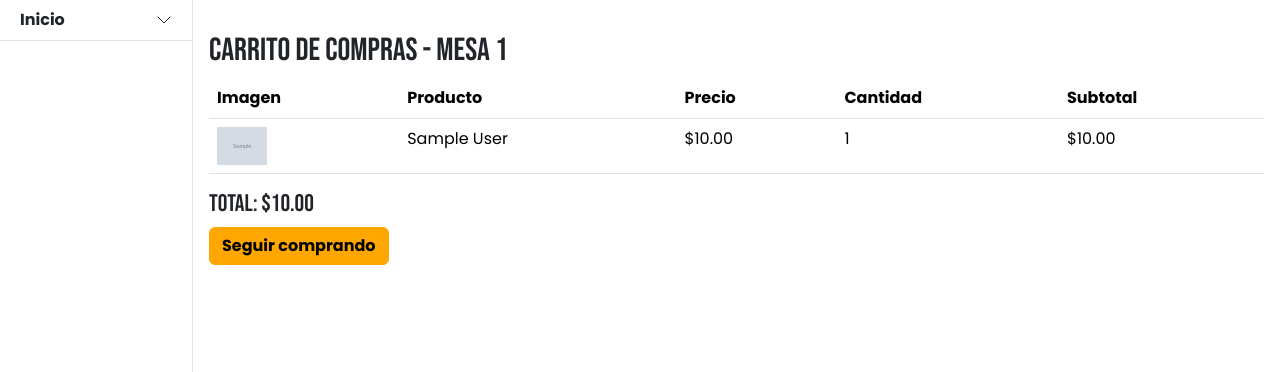
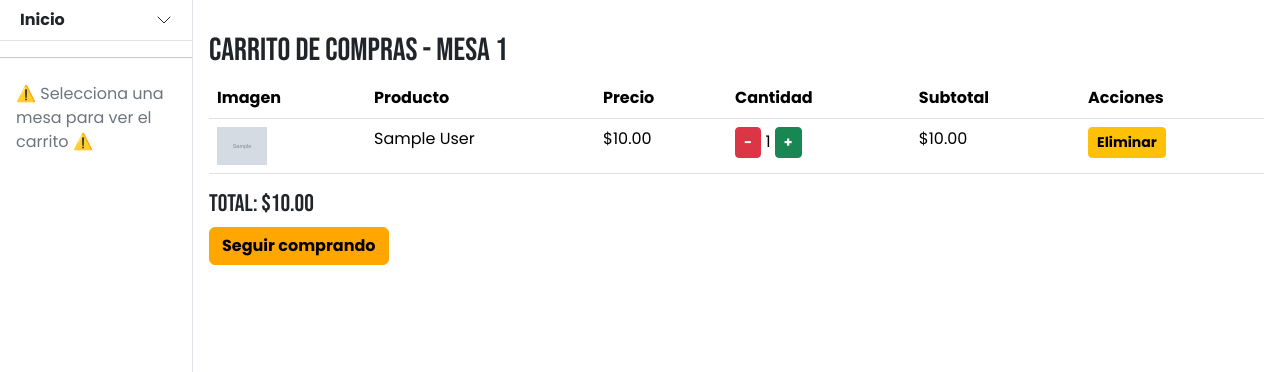
Before and after one commit to juan1144/fitomenu, a Django app: page /menu/ver_carrito/1/ in a window 1280 px wide. Shown: the part 48-420 px from the top of the page. Run offline with Django 5.2, Linux system fonts and the light colour scheme; tables that the repository leaves empty hold one stand-in row (values such as "Sample post"); grey boxes marked "Sample" are stand-in pictures; some libraries are stand-ins or nearby versions; some web fonts are replaced.

Commit message:
Fix: Menu and cart

```diff
--- a/menu/urls.py
+++ b/menu/urls.py
@@ -1,9 +1,15 @@
 from django.urls import path
-from .views import Menu_Productos, agregar_al_carrito, ver_carrito
+from .views import (Menu_Productos, agregar_al_carrito, ver_carrito,
+modificar_carrito, obtener_carrito_actual,quitar_del_carrito,eliminar_del_carrito, marcar_pedido_entregado)
 app_name = "menu"
 
 urlpatterns = [
-    path('menu/', Menu_Productos, name='Menu_Productos'),
+    path('', Menu_Productos, name='Menu_Productos'),
     path('carrito/<int:producto_id>/<int:numero_mesa>/<int:cantidad>/', agregar_al_carrito, name='Carrito'),
+    path('carrito/modificar/<int:producto_id>/<int:numero_mesa>/<int:cantidad>/', modificar_carrito, name='modificar_carrito'),
     path('ver_carrito/<int:numero_mesa>/', ver_carrito, name='ver_carrito'),
+    path("carrito_actual/", obtener_carrito_actual, name="carrito_actual"),
+    path('carrito/quitar/<int:producto_id>/', quitar_del_carrito, name='quitar_del_carrito'),
+    path('carrito/eliminar/<int:producto_id>/', eliminar_del_carrito, name='eliminar_del_carrito'),
+    path('pedido/entregado/<int:pedido_id>/', marcar_pedido_entregado, name='marcar_pedido_entregado'),
 ]
--- a/menu/views.py
+++ b/menu/views.py
@@ -7,20 +7,29 @@ from django.http import JsonResponse
 
 # Create your views here.
 def Menu_Productos(request):
+    numero_mesa = request.session.get('numero_mesa', None)
+
+    # Si se cambia de mesa, limpiar el carrito si no hay pedido activo
+    if numero_mesa:
+        pedido = Pedido.objects.filter(numero_mesa=numero_mesa, estado='preparacion').first()
+        if not pedido:  # Si no hay pedido, se reinicia el carrito
+            request.session['carrito'] = {}
+            request.session['carrito_total'] = 0
+
     producto = Producto.objects.all()
-    numero_mesa = request.session.get('numero_mesa', None)  # Obtener el número de mesa de la sesión
     return render(
         request, 'menu/menu_lista.html',
-          {"show_sidebar": False,
-           "producto":producto,
+          {"show_sidebar": True,
+           "producto": producto,
            "numero_mesa": numero_mesa})
 
 # Vista para agregar productos al carrito
 def agregar_al_carrito(request, producto_id, numero_mesa, cantidad):
     if request.method == "POST":
-
-        # Guardamos el número de mesa en la sesión
-        request.session['numero_mesa'] = numero_mesa
+        # Guardar el número de mesa en la sesión
+        if request.session.get('numero_mesa') != numero_mesa:
+            request.session['numero_mesa'] = numero_mesa
+            request.session['carrito'] = {}  # Limpiar carrito al cambiar de mesa
 
         producto = get_object_or_404(Producto, id=producto_id)
 
@@ -41,15 +50,41 @@ def agregar_al_carrito(request, producto_id, numero_mesa, cantidad):
             detalle.precio_total = detalle.cantidad * producto.precio
             detalle.save()
 
-        # Actualizar el precio total del pedido
+        # Actualizar precio total del pedido
         pedido.precio_total = pedido.detalles.aggregate(Sum('precio_total'))['precio_total__sum'] or 0
         pedido.save()
 
+        # Actualizar total de productos en la sesión
         total_items = sum(d.cantidad for d in pedido.detalles.all())
+        request.session['carrito_total'] = total_items
 
         return JsonResponse({"success": True, "total_items": total_items})
 
     return JsonResponse({"success": False}, status=400)
+
+def modificar_carrito(request, producto_id, numero_mesa, cantidad):
+    if request.method == "POST":
+        pedido = Pedido.objects.filter(numero_mesa=numero_mesa, estado='preparacion').first()
+        if not pedido:
+            return JsonResponse({'error': 'No hay pedido en curso'}, status=400)
+
+        detalle = DetallePedido.objects.filter(pedido=pedido, producto_id=producto_id).first()
+
+        if detalle:
+            if cantidad > 0:
+                detalle.cantidad = cantidad
+                detalle.precio_total = detalle.cantidad * detalle.producto.precio
+                detalle.save()
+            else:
+                detalle.delete()  # Si la cantidad es 0, eliminar el producto
+
+            # Actualizar el precio total del pedido
+            pedido.precio_total = pedido.detalles.aggregate(Sum('precio_total'))['precio_total__sum'] or 0
+            pedido.save()
+
+        return JsonResponse({'mensaje': 'Carrito actualizado', 'precio_total': pedido.precio_total})
+
+    return JsonResponse({'error': 'Método no permitido'}, status=405)
 
 def ver_carrito(request, numero_mesa):
     pedido = Pedido.objects.filter(numero_mesa=numero_mesa, estado='preparacion').first()
@@ -59,3 +94,77 @@ def ver_carrito(request, numero_mesa):
         "pedido": pedido,
         "detalles": detalles
     })
+
+def obtener_carrito_actual(request):
+    numero_mesa = request.session.get('numero_mesa', None)  # Obtener el número de mesa de la sesión
+
+    if numero_mesa:
+        # Buscar el pedido correspondiente a esa mesa
+        pedido = Pedido.objects.filter(numero_mesa=numero_mesa, estado='preparacion').first()
+
+        if pedido:
+            productos_en_carrito = DetallePedido.objects.filter(pedido=pedido).values_list('producto_id', flat=True)
+            return JsonResponse({"productos": list(productos_en_carrito)})
+
+    return JsonResponse({"productos": []})  # Si no hay carrito, devolver lista vacía
+
+def quitar_del_carrito(request, producto_id):
+    if request.method == "POST":
+        numero_mesa = request.session.get('numero_mesa', None)
+        if not numero_mesa:
+            return JsonResponse({'error': 'No se ha seleccionado una mesa'}, status=400)
+
+        pedido = Pedido.objects.filter(numero_mesa=numero_mesa, estado='preparacion').first()
+        if not pedido:
+            return JsonResponse({'error': 'No hay pedido en curso'}, status=400)
+
+        detalle = DetallePedido.objects.filter(pedido=pedido, producto_id=producto_id).first()
+
+        if detalle:
+            if detalle.cantidad > 1:
+                detalle.cantidad -= 1
+                detalle.precio_total = detalle.cantidad * detalle.producto.precio
+                detalle.save()
+            else:
+                detalle.delete()  # Si la cantidad es 1, eliminar el producto del carrito
+
+            # Actualizar el precio total del pedido
+            pedido.precio_total = pedido.detalles.aggregate(Sum('precio_total'))['precio_total__sum'] or 0
+            pedido.save()
+
+        return JsonResponse({'mensaje': 'Producto actualizado', 'precio_total': pedido.precio_total})
+
+    return JsonResponse({'error': 'Método no permitido'}, status=405)
+
+
+def eliminar_del_carrito(request, producto_id):
+    if request.method == "POST":
+        numero_mesa = request.session.get('numero_mesa', None)
+        if not numero_mesa:
+            return JsonResponse({'error': 'No se ha seleccionado una mesa'}, status=400)
+
+        pedido = Pedido.objects.filter(numero_mesa=numero_mesa, estado='preparacion').first()
+        if not pedido:
+            return JsonResponse({'error': 'No hay pedido en curso'}, status=400)
+
+        DetallePedido.objects.filter(pedido=pedido, producto_id=producto_id).delete()
+
+        # Actualizar el precio total del pedido
+        pedido.precio_total = pedido.detalles.aggregate(Sum('precio_total'))['precio_total__sum'] or 0
+        pedido.save()
+
+        return JsonResponse({'mensaje': 'Producto eliminado', 'precio_total': pedido.precio_total})
+
+    return JsonResponse({'error': 'Método no permitido'}, status=405)
+
+def marcar_pedido_entregado(request, pedido_id):
+    pedido = Pedido.objects.get(id=pedido_id)
+    pedido.estado = "entregado"
+    pedido.save()
+
+    # Limpiar el carrito al entregar el pedido
+    request.session['carrito'] = {}
+    request.session['carrito_total'] = 0  # Reiniciar contador de productos
+    request.session['numero_mesa'] = None  # Quitar la mesa de la sesión
+
+    return JsonResponse({'mensaje': 'Pedido entregado y carrito reiniciado', 'carrito_total': 0})
--- a/templates/base.html
+++ b/templates/base.html
@@ -5,6 +5,7 @@
     <meta charset="UTF-8"/>
     <meta http-equiv="X-UA-Compatible" content="IE=edge" />
     <meta name="viewport" content="width=device-width, initial-scale=1.0, shrink-to-fit=no"/>
+    <meta name="csrf-token" content="{{ csrf_token }}">
     <title>Pollo Fito {% if page_title %} | {{ page_title }} {% endif %}</title>
     <link type="image/x-icon" rel="icon" href="{% static 'favicon.ico' %}"/>
     <link type="text/css" rel="stylesheet" href="{% static 'css/main.css' %}"/>
--- a/templates/common/_navbar.html
+++ b/templates/common/_navbar.html
@@ -28,14 +28,11 @@
       <ul class="dropdown-menu dropdown-menu-end">
           {% if show_sidebar %}
               <li>{% csrf_token %}
-                  <button class="dropdown-item">Cerrar sesión</button>
-                </li>
+                <button class="dropdown-item">Cerrar sesión</button>
+              </li>
           {% else %}
               <li>{% csrf_token %}
                 <button class="dropdown-item">Panel de cocina</button>
-              </li>
-              <li>{% csrf_token %}
-                <button class="dropdown-item" href="{% url 'menu:Menu_Productos' %}">Menú</button>
               </li>
               <li>
                 {% if numero_mesa %}
--- a/templates/common/_sidebar.html
+++ b/templates/common/_sidebar.html
@@ -30,5 +30,24 @@
         </div>
       </div>
     {% endfor %}
+
+    <!-- Nueva opción para Ver Carrito -->
+    <div class="mt-3">
+      <hr>
+      <ul class="list-group list-group-flush">
+        {% if numero_mesa %}
+          <li class="list-group-item border-0">
+            <a href="{% url 'menu:ver_carrito' numero_mesa=numero_mesa %}"
+               class="fw-bold text-primary text-decoration-none">
+              🛒 Ver Carrito 🛒 (Mesa {{ numero_mesa }})
+            </a>
+          </li>
+        {% else %}
+          <li class="list-group-item border-0 text-secondary">
+            ⚠️ Selecciona una mesa para ver el carrito ⚠️
+          </li>
+        {% endif %}
+      </ul>
+    </div>
   </div>
 </div>
--- a/templates/menu/carrito.html
+++ b/templates/menu/carrito.html
@@ -12,6 +12,7 @@
             <th>Precio</th>
             <th>Cantidad</th>
             <th>Subtotal</th>
+            <th>Acciones</th>
         </tr>
     </thead>
     <tbody>
@@ -26,8 +27,16 @@
             </td>
             <td>{{ detalle.producto.nombre }}</td>
             <td>${{ detalle.producto.precio }}</td>
-            <td>{{ detalle.cantidad }}</td>
+            <td>
+                <button class="btn btn-sm btn-danger" onclick="modificarCantidad('{{ detalle.producto.id }}', 'restar')">-</button>
+                <span id="cantidad-{{ detalle.producto.id }}">{{ detalle.cantidad }}</span>
+                <button class="btn btn-sm btn-success" onclick="modificarCantidad('{{ detalle.producto.id }}', 'sumar')">+</button>
+            </td>
             <td>${{ detalle.precio_total }}</td>
+            <td>
+                <button class="btn btn-sm btn-warning" onclick="eliminarProducto('{{ detalle.producto.id }}')">Eliminar</button>
+            </td>
+
         </tr>
         {% endfor %}
     </tbody>
@@ -41,4 +50,55 @@
 <p>Tu carrito está vacío.</p>
 {% endif %}
 
+<script>
+    function modificarCantidad(productoId, accion) {
+        let numeroMesa = "{{ pedido.numero_mesa }}";
+        let cantidadActual = parseInt(document.getElementById(`cantidad-${productoId}`).textContent);
+
+        let nuevaCantidad = accion === 'sumar' ? cantidadActual + 1 : cantidadActual - 1;
+        if (nuevaCantidad < 0) return; // Evitar valores negativos
+
+        let url = `/menu/carrito/modificar/${productoId}/${numeroMesa}/${nuevaCantidad}/`;
+
+        fetch(url, {
+            method: 'POST',
+            headers: {
+                'X-CSRFToken': getCSRFToken(),
+                'Content-Type': 'application/json'
+            }
+        })
+        .then(response => response.json())
+        .then(data => {
+            if (data.mensaje) {
+                location.reload();
+            } else {
+                alert("Error al modificar el carrito.");
+            }
+        })
+        .catch(error => console.error('Error:', error));
+
+
+    function eliminarProducto(productoId) {
+        fetch(`/menu/carrito/eliminar/${productoId}/`, {  // URL corregida
+            method: 'POST',
+            headers: {
+                'X-CSRFToken': getCSRFToken(),
+                'Content-Type': 'application/json'
+            }
+        })
+        .then(response => response.json())
+        .then(data => {
+            if (data.mensaje) {
+                location.reload();  // Recargar página si la eliminación fue exitosa
+            } else {
+                alert("Error al eliminar el producto.");
+            }
+        })
+        .catch(error => console.error('Error:', error));
+    }
+    function getCSRFToken() {
+        return document.querySelector('meta[name="csrf-token"]').content;
+    }
+</script>
+
 {% endblock %}
```
Also changed, not shown: templates/menu/menu_lista.html (+68 -8 lines).
